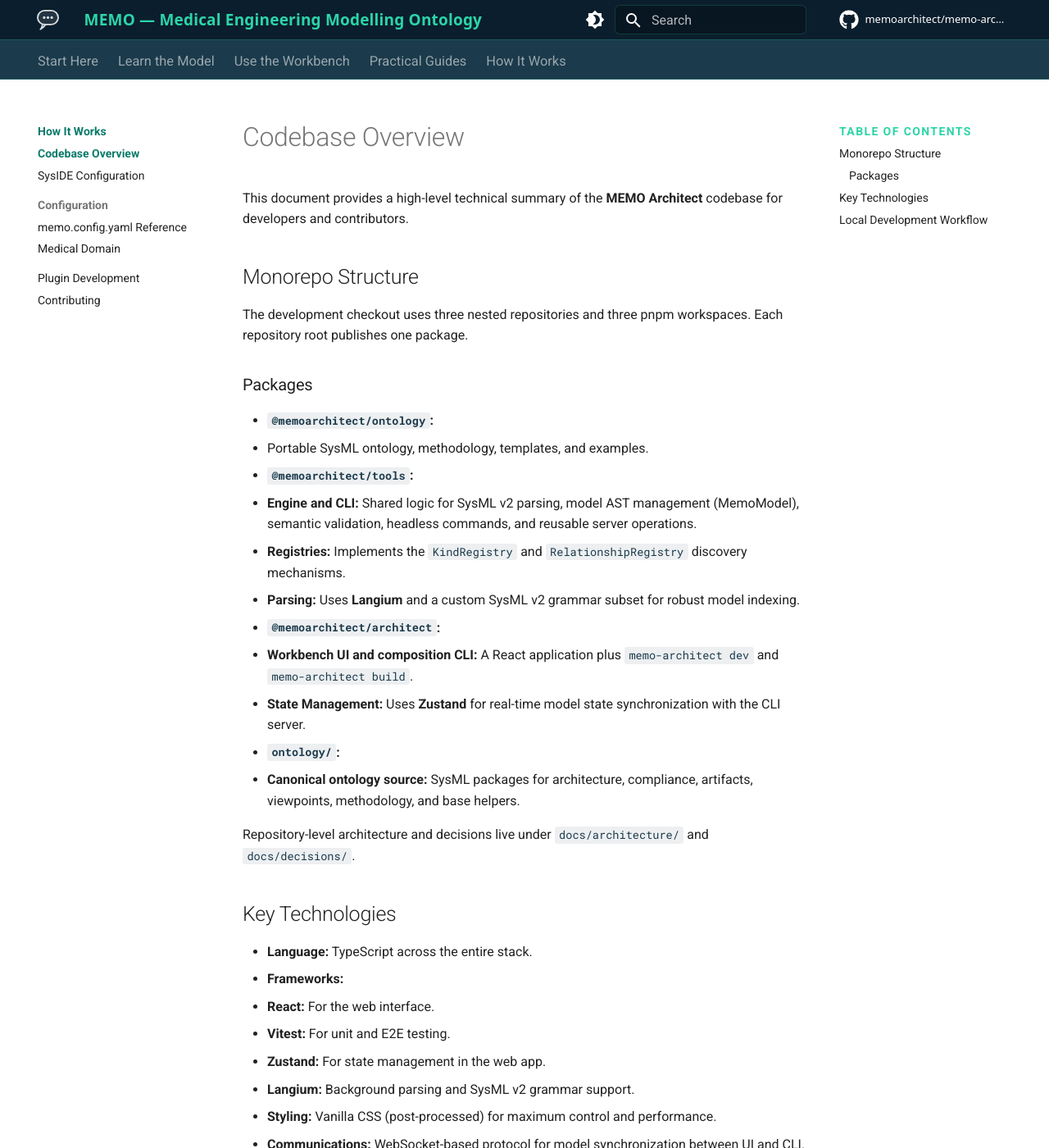
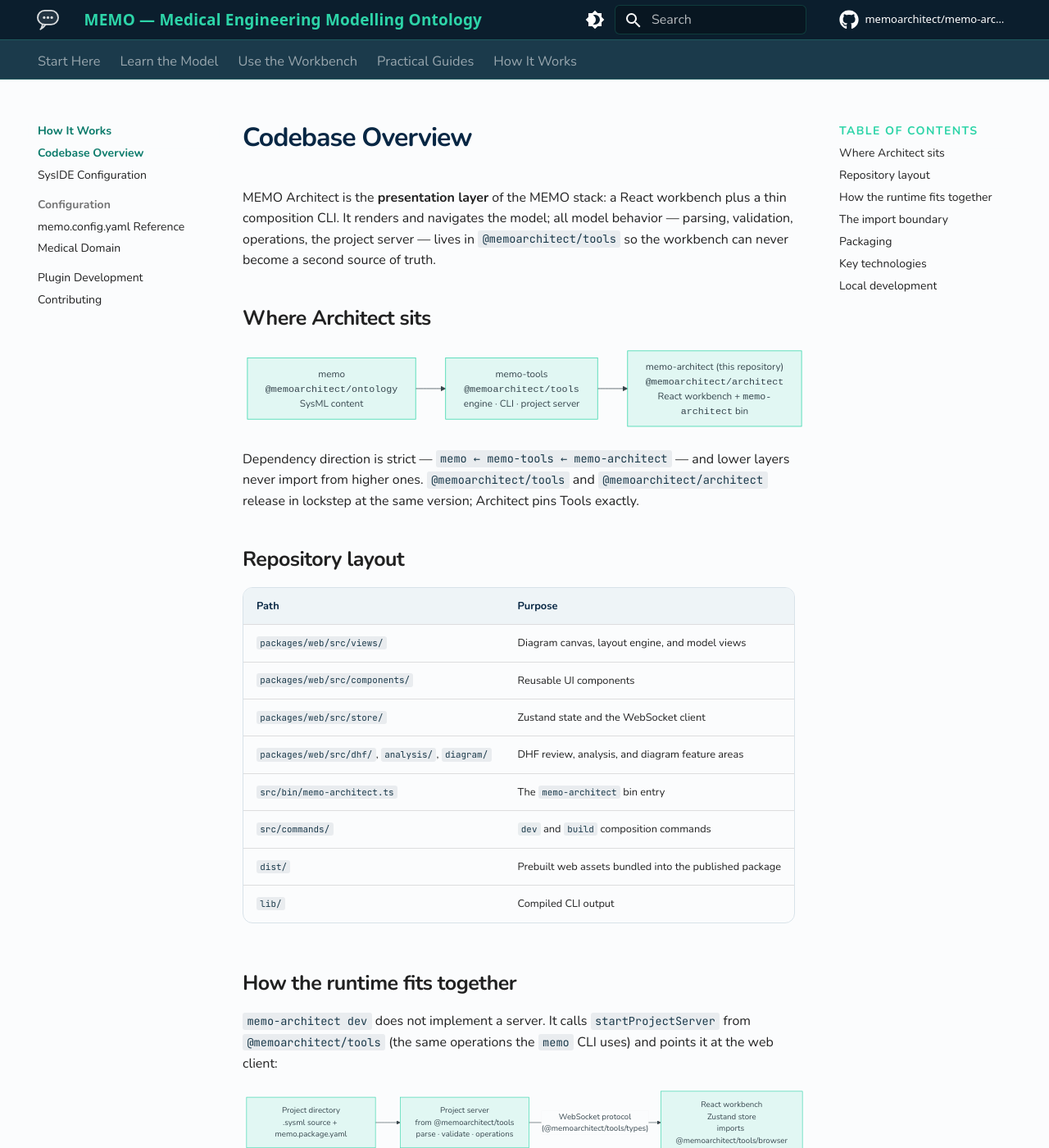
Before and after one commit to memoarchitect/memo-architect, an MkDocs documentation site: the page built from docs/src/developers/codebase-overview.md, in a window 1280 px wide and 1400 px high. Shown: the whole window at 82% size. Built offline with MkDocs 1.6.1 and Material for MkDocs 9.7.7, drawn with Linux system fonts in a browser that asks for light colours; comment, search, counter and statistics services are not loaded; some of the changed text lies outside the part shown.

Commit message:
docs: strengthen developer architecture docs, align theme with MEMO deck
- Rewrite Codebase Overview around the actual architecture: stack position,
  runtime composition over the tools project server, WebSocket protocol,
  import boundary, and packaging; remove stale pointer to deleted
  docs/architecture/
- Expand Contributing with change-placement table, enforced boundaries, and
  lockstep release notes, aligned with root CONTRIBUTING.md
- Add deck typography/card tokens to the theme and Nunito/JetBrains Mono

Co-Authored-By: Claude Fable 5 <noreply@anthropic.com>

````diff
--- a/docs/src/developers/codebase-overview.md
+++ b/docs/src/developers/codebase-overview.md
@@ -1,45 +1,95 @@
 # Codebase Overview
 
-This document provides a high-level technical summary of the **MEMO Architect** codebase for developers and contributors.
+MEMO Architect is the **presentation layer** of the MEMO stack: a React
+workbench plus a thin composition CLI. It renders and navigates the model; all
+model behavior — parsing, validation, operations, the project server — lives
+in `@memoarchitect/tools` so the workbench can never become a second source of
+truth.
 
-## Monorepo Structure
+## Where Architect sits
 
-The development checkout uses three nested repositories and three pnpm
-workspaces. Each repository root publishes one package.
+```mermaid
+flowchart LR
+    O["memo<br/><code>@memoarchitect/ontology</code><br/>SysML content"] --> T
+    T["memo-tools<br/><code>@memoarchitect/tools</code><br/>engine · CLI · project server"] --> A
+    A["memo-architect (this repository)<br/><code>@memoarchitect/architect</code><br/>React workbench + <code>memo-architect</code> bin"]
+```
 
-### Packages
+Dependency direction is strict — `memo ← memo-tools ← memo-architect` — and
+lower layers never import from higher ones. `@memoarchitect/tools` and
+`@memoarchitect/architect` release in lockstep at the same version;
+Architect pins Tools exactly.
 
-- **`@memoarchitect/ontology`:**
-  - Portable SysML ontology, methodology, templates, and examples.
-- **`@memoarchitect/tools`:**
-  - **Engine and CLI:** Shared logic for SysML v2 parsing, model AST management (MemoModel), semantic validation, headless commands, and reusable server operations.
-  - **Registries:** Implements the `KindRegistry` and `RelationshipRegistry` discovery mechanisms.
-  - **Parsing:** Uses **Langium** and a custom SysML v2 grammar subset for robust model indexing.
-- **`@memoarchitect/architect`:**
-  - **Workbench UI and composition CLI:** A React application plus
-    `memo-architect dev` and `memo-architect build`.
-  - **State Management:** Uses **Zustand** for real-time model state synchronization with the CLI server.
-- **`ontology/`:**
-  - **Canonical ontology source:** SysML packages for architecture, compliance, artifacts, viewpoints, methodology, and base helpers.
+## Repository layout
 
-Repository-level architecture and decisions live under `docs/architecture/` and `docs/decisions/`.
+| Path | Purpose |
+|---|---|
+| `packages/web/src/views/` | Diagram canvas, layout engine, and model views |
+| `packages/web/src/components/` | Reusable UI components |
+| `packages/web/src/store/` | Zustand state and the WebSocket client |
+| `packages/web/src/dhf/`, `analysis/`, `diagram/` | DHF review, analysis, and diagram feature areas |
+| `src/bin/memo-architect.ts` | The `memo-architect` bin entry |
+| `src/commands/` | `dev` and `build` composition commands |
+| `dist/` | Prebuilt web assets bundled into the published package |
+| `lib/` | Compiled CLI output |
 
-## Key Technologies
+## How the runtime fits together
 
-- **Language:** TypeScript across the entire stack.
-- **Frameworks:**
-  - **React:** For the web interface.
-  - **Vitest:** For unit and E2E testing.
-  - **Zustand:** For state management in the web app.
-  - **Langium:** Background parsing and SysML v2 grammar support.
-- **Styling:** Vanilla CSS (post-processed) for maximum control and performance.
-- **Communications:** WebSocket-based protocol for model synchronization between UI and CLI.
+`memo-architect dev` does not implement a server. It calls
+`startProjectServer` from `@memoarchitect/tools` (the same operations the
+`memo` CLI uses) and points it at the web client:
 
-## Local Development Workflow
+```mermaid
+flowchart LR
+    PRJ["Project directory<br/>.sysml source + memo.package.yaml"] --> SRV
+    SRV["Project server<br/>from @memoarchitect/tools<br/>parse · validate · operations"] -- "WebSocket protocol<br/>(@memoarchitect/tools/types)" --> WEB
+    WEB["React workbench<br/>Zustand store<br/>imports @memoarchitect/tools/browser"]
+```
 
-1.  **Installation:** `pnpm install` at the root.
-2.  **Building:** `pnpm build` to compile all packages.
-3.  **Running:** Navigate to a project and run `memo-architect dev`.
-4.  **Testing:** `pnpm test` to run all unit and E2E tests across the monorepo.
+- The server parses and validates the project and pushes model state over a
+  WebSocket protocol whose event schemas live in `@memoarchitect/tools/types`.
+- The frontend derives diagrams and views with the pure functions in
+  `@memoarchitect/tools/browser`.
+- Edits flow back as operations; the `.sysml` files remain the source of
+  truth.
 
-For detailed contribution guidelines, see [Contributing](development/contributing.md).
+## The import boundary
+
+The web app imports **only** `@memoarchitect/tools/browser` and
+`@memoarchitect/tools/types` — never the root export, which contains Langium
+and `node:*` code that must not reach the Vite bundle. Keep it that way: if a
+function you need is Node-only, the feature belongs on the server side in
+memo-tools, exposed through the protocol.
+
+## Packaging
+
+The published `@memoarchitect/architect` package contains the compiled CLI
+(`lib/`) and the prebuilt web app (`dist/`) — the UI is served as static
+assets, so installing the package requires no frontend toolchain.
+`@memoarchitect/tools` owns the `memo` bin; this package owns `memo-architect`.
+Neither re-exposes the other's bin, so both can be installed globally side by
+side.
+
+## Key technologies
+
+| Concern | Choice |
+|---|---|
+| Language | TypeScript, ESM, Node.js ≥ 20 |
+| UI | React + Vite |
+| State | Zustand, synchronized over WebSocket |
+| Parsing (in Tools) | Langium with a SysML v2 grammar |
+| Testing | Vitest (unit and E2E) |
+| Styling | Vanilla CSS |
+
+## Local development
+
+1. `pnpm install` at the root (use the `memo-meta` workspace for coordinated
+   changes across repositories).
+2. `pnpm run build` to compile the client and CLI.
+3. `pnpm run example:dev` to open the workbench on the GPCA example, or run
+   `memo-architect dev` in any MEMO project.
+4. `pnpm run test` for the Vitest suite.
+
+Architecture decisions and planning records live in the private `memo-meta`
+workspace. For contribution guidelines, see
+[Contributing](development/contributing.md).
--- a/docs/src/stylesheets/extra.css
+++ b/docs/src/stylesheets/extra.css
@@ -233,3 +233,60 @@
 [data-md-color-scheme="slate"] ::-webkit-scrollbar-thumb:hover {
   background: rgba(45, 212, 168, 0.35);
 }
+
+/* ── MEMO deck tokens (shared brand with memo / memo-tools docs) ────────── */
+:root {
+  --memo-ink: #082744;
+  --memo-paper: #fbfcfd;
+  --memo-wash: #eef4f7;
+  --memo-line: #d8e2e9;
+  --memo-teal: #2dd4a8;
+  --memo-teal-deep: #0a8d76;
+  --memo-teal-soft: #e3faf3;
+  --memo-radius: 12px;
+}
+
+[data-md-color-scheme="default"] {
+  --md-default-bg-color: var(--memo-paper);
+}
+
+/* Tight display headings, as in the introduction deck */
+.md-typeset h1 { font-weight: 800; letter-spacing: -0.03em; }
+.md-typeset h2 { font-weight: 750; letter-spacing: -0.02em; }
+.md-typeset h3 { font-weight: 700; letter-spacing: -0.01em; }
+[data-md-color-scheme="default"] .md-typeset h1 { color: var(--memo-ink); }
+
+/* Soft rounded card frames for tables and admonitions */
+.md-typeset table:not([class]) {
+  border-radius: var(--memo-radius);
+  border: 1px solid var(--memo-line);
+  overflow: hidden;
+}
+[data-md-color-scheme="default"] .md-typeset table:not([class]) th {
+  background: var(--memo-wash);
+  color: var(--memo-ink);
+  font-weight: 750;
+}
+[data-md-color-scheme="slate"] .md-typeset table:not([class]) {
+  border-color: rgba(216, 226, 233, 0.16);
+}
+.md-typeset .admonition,
+.md-typeset details {
+  border-radius: var(--memo-radius);
+  box-shadow: 0 6px 20px rgba(2, 31, 54, 0.08);
+}
+
+/* Teal-rail blockquote callout */
+[data-md-color-scheme="default"] .md-typeset blockquote {
+  border-left: 4px solid var(--memo-teal);
+  background: var(--memo-teal-soft);
+  border-radius: 0 var(--memo-radius) var(--memo-radius) 0;
+  padding: 0.6em 1em;
+  color: var(--memo-ink);
+}
+[data-md-color-scheme="slate"] .md-typeset blockquote {
+  border-left: 4px solid var(--memo-teal);
+  background: rgba(45, 212, 168, 0.08);
+  border-radius: 0 var(--memo-radius) var(--memo-radius) 0;
+  padding: 0.6em 1em;
+}
--- a/mkdocs.yml
+++ b/mkdocs.yml
@@ -6,6 +6,9 @@ repo_name: memoarchitect/memo-architect
 
 theme:
   name: material
+  font:
+    text: Nunito
+    code: JetBrains Mono
   palette:
     - scheme: default
       primary: custom
````
Also changed, not shown: docs/src/developers/development/contributing.md (+56 -54 lines).
